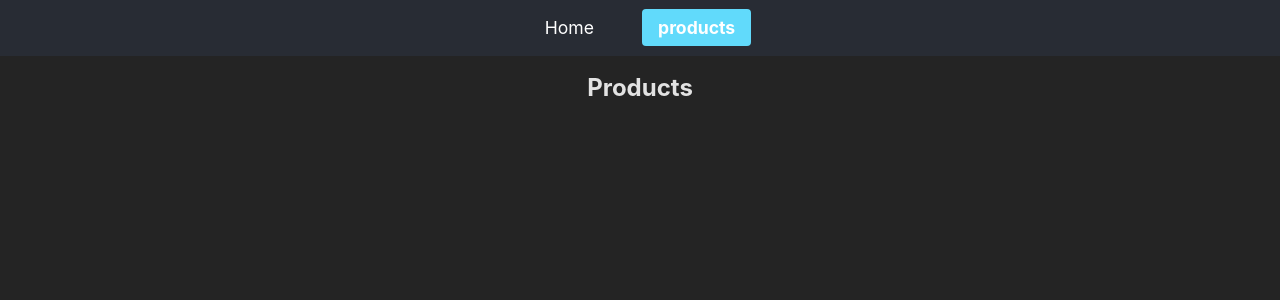
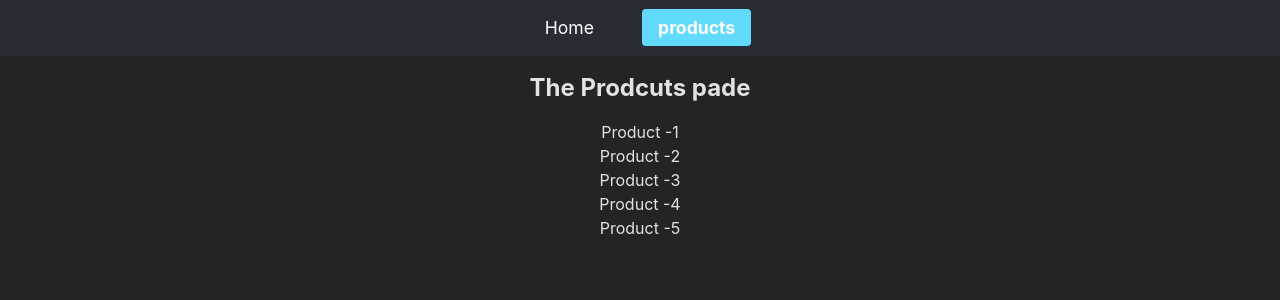
Before and after one commit to RAJESH2961/udemy-react-practice, a React (Create React App) app in the folder Section-22-Router/: page /products in a window 1280 px wide. Shown: the top 300 px of the page. Built offline with nearby package versions, Linux system fonts and the light colour scheme.

Commit message:
Using Dynamic routes

```diff
--- a/Section-22-Router/src/App.js
+++ b/Section-22-Router/src/App.js
@@ -11,6 +11,7 @@ import HomePage from './components/HomePage';
 import Products from './components/Products';
 import RootLayout from './components/Root';
 import ErrorPage from './components/Error';
+import ProductDetailPage from './components/ProductDetail';
 
 // -------------------------
 // Method-1 (Object based routing) - ACTIVE
@@ -28,6 +29,10 @@ const router = createBrowserRouter([
       {
         path: 'products',  // No leading slash needed here
         element: <Products />,
+      },
+      {
+        path: 'products/:productId',  // placeholder to get id
+        element: <ProductDetailPage />,
       },
     ],
   }
--- /dev/null
+++ b/Section-22-Router/src/components/ProductDetail.js
@@ -0,0 +1,15 @@
+
+import { useParams } from "react-router-dom";
+function ProductDetailPage() {
+
+    const params = useParams();
+    return (
+        <>
+        <h1>Product Details</h1>
+        {/* //it will get the id which is passed in url */}
+        <p>{params.productId}</p>
+        </>
+    )
+}
+
+export default ProductDetailPage;
--- a/Section-22-Router/src/components/Products.js
+++ b/Section-22-Router/src/components/Products.js
@@ -2,7 +2,16 @@ import React from 'react'
 
 const Products = () => {
   return (
-    <h2>Products</h2>
+    <>
+    <h2>The Prodcuts pade</h2>
+    <ul>
+      <li>Product -1</li>
+      <li>Product -2</li>
+      <li>Product -3</li>
+      <li>Product -4</li>
+      <li>Product -5</li>
+    </ul>
+    </>
   )
 }
 
```
